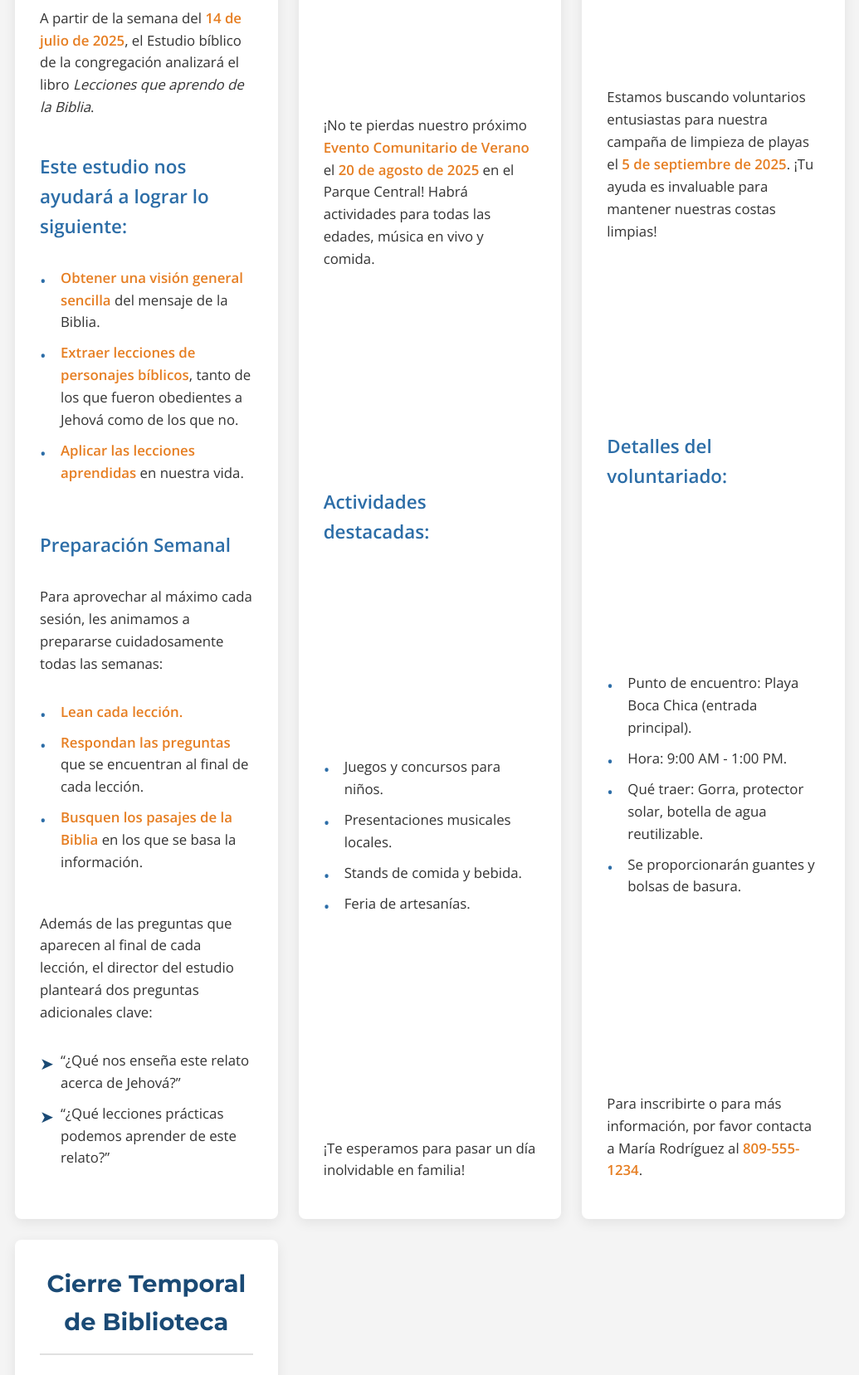
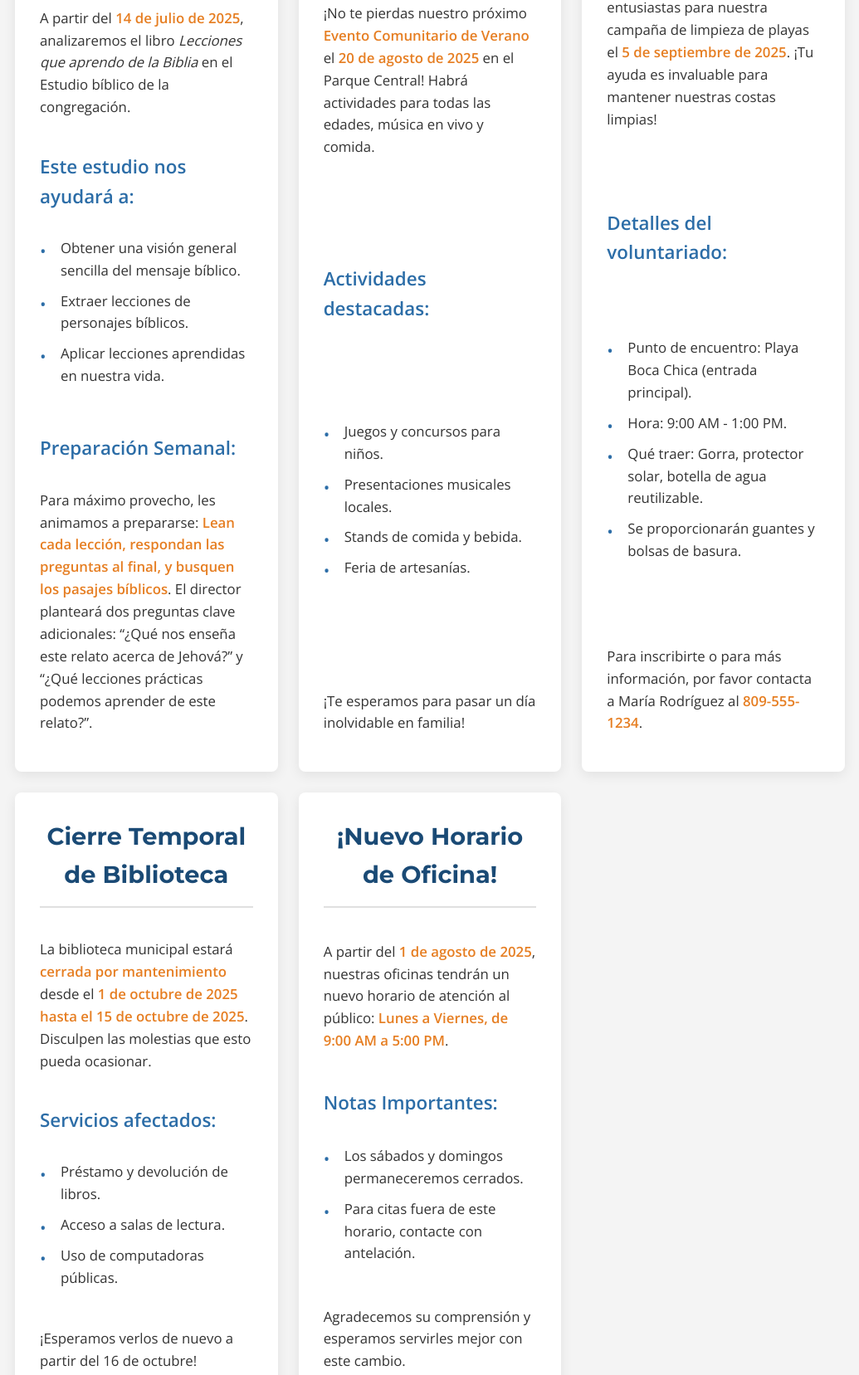
Before and after one commit to ageomatos/BC1529-anuncios, a plain HTML site: page index.html in a window 1280 px wide. Shown: the part 401-2058 px from the top of the page at 83% size, without its empty margins (122-1157 px from the left). Drawn offline with nearby package versions, Linux system fonts and the light colour scheme.

Commit message:
Update index.html

```diff
--- a/index.html
+++ b/index.html
@@ -3,7 +3,7 @@
 <head>
     <meta charset="UTF-8">
     <meta name="viewport" content="width=device-width, initial-scale=1.0">
-    <title>Página de Anuncios</title>
+    <title>Tablero de Anuncios</title>
     <link href="https://fonts.googleapis.com/css2?family=Montserrat:wght@400;600;700&family=Open+Sans:wght@400;600&display=swap" rel="stylesheet">
     <style>
         :root {
@@ -172,35 +172,24 @@
 </head>
 <body>
     <header>
-        <h1>Tablón de Anuncios Importantes</h1>
+        <h1>Tablero de Anuncios</h1>
     </header>
 
     <div class="container">
         <div class="announcement-grid">
             <div class="announcement-card">
-                <h2>Análisis del libro *Lecciones que aprendo de la Biblia*</h2>
-                <p>A partir de la semana del <strong>14 de julio de 2025</strong>, el Estudio bíblico de la congregación analizará el libro <em>Lecciones que aprendo de la Biblia</em>.</p>
+                <h2>Estudio del libro *Lecciones que aprendo de la Biblia*</h2>
+                <p>A partir del <strong>14 de julio de 2025</strong>, analizaremos el libro <em>Lecciones que aprendo de la Biblia</em> en el Estudio bíblico de la congregación.</p>
 
-                <h3>Este estudio nos ayudará a lograr lo siguiente:</h3>
+                <h3>Este estudio nos ayudará a:</h3>
                 <ul>
-                    <li><strong>Obtener una visión general sencilla</strong> del mensaje de la Biblia.</li>
-                    <li><strong>Extraer lecciones de personajes bíblicos</strong>, tanto de los que fueron obedientes a Jehová como de los que no.</li>
-                    <li><strong>Aplicar las lecciones aprendidas</strong> en nuestra vida.</li>
+                    <li>Obtener una visión general sencilla del mensaje bíblico.</li>
+                    <li>Extraer lecciones de personajes bíblicos.</li>
+                    <li>Aplicar lecciones aprendidas en nuestra vida.</li>
                 </ul>
 
-                <h3>Preparación Semanal</h3>
-                <p>Para aprovechar al máximo cada sesión, les animamos a prepararse cuidadosamente todas las semanas:</p>
-                <ul>
-                    <li><strong>Lean cada lección.</strong></li>
-                    <li><strong>Respondan las preguntas</strong> que se encuentran al final de cada lección.</li>
-                    <li><strong>Busquen los pasajes de la Biblia</strong> en los que se basa la información.</li>
-                </ul>
-
-                <p>Además de las preguntas que aparecen al final de cada lección, el director del estudio planteará dos preguntas adicionales clave:</p>
-                <ul class="questions">
-                    <li>“¿Qué nos enseña este relato acerca de Jehová?”</li>
-                    <li>“¿Qué lecciones prácticas podemos aprender de este relato?”</li>
-                </ul>
+                <h3>Preparación Semanal:</h3>
+                <p>Para máximo provecho, les animamos a prepararse: <strong>Lean cada lección, respondan las preguntas al final, y busquen los pasajes bíblicos</strong>. El director planteará dos preguntas clave adicionales: “¿Qué nos enseña este relato acerca de Jehová?” y “¿Qué lecciones prácticas podemos aprender de este relato?”.</p>
             </div>
 
             <div class="announcement-card">
@@ -240,6 +229,18 @@
                 </ul>
                 <p>¡Esperamos verlos de nuevo a partir del 16 de octubre!</p>
             </div>
+
+            <div class="announcement-card">
+                <h2>¡Nuevo Horario de Oficina!</h2>
+                <p>A partir del <strong>1 de agosto de 2025</strong>, nuestras oficinas tendrán un nuevo horario de atención al público: <strong>Lunes a Viernes, de 9:00 AM a 5:00 PM</strong>.</p>
+                <h3>Notas Importantes:</h3>
+                <ul>
+                    <li>Los sábados y domingos permaneceremos cerrados.</li>
+                    <li>Para citas fuera de este horario, contacte con antelación.</li>
+                </ul>
+                <p>Agradecemos su comprensión y esperamos servirles mejor con este cambio.</p>
+            </div>
+
         </div>
     </div>
 </body>
```
